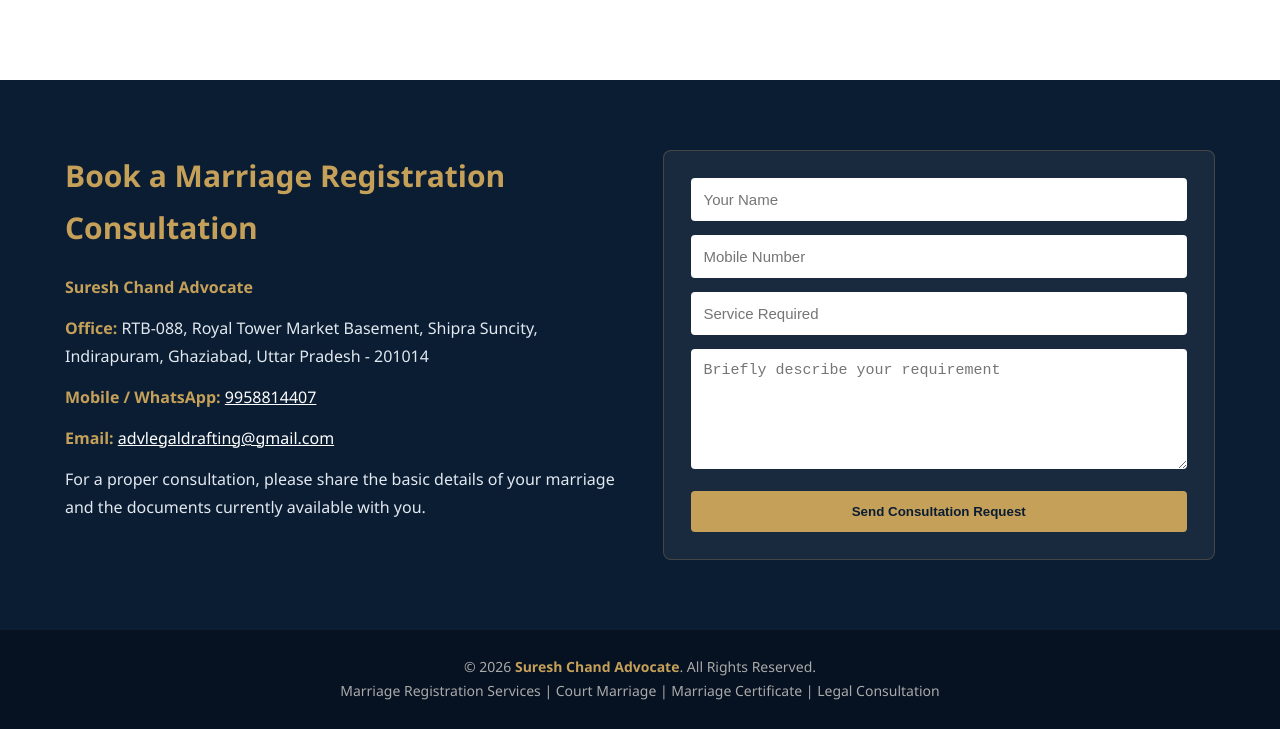
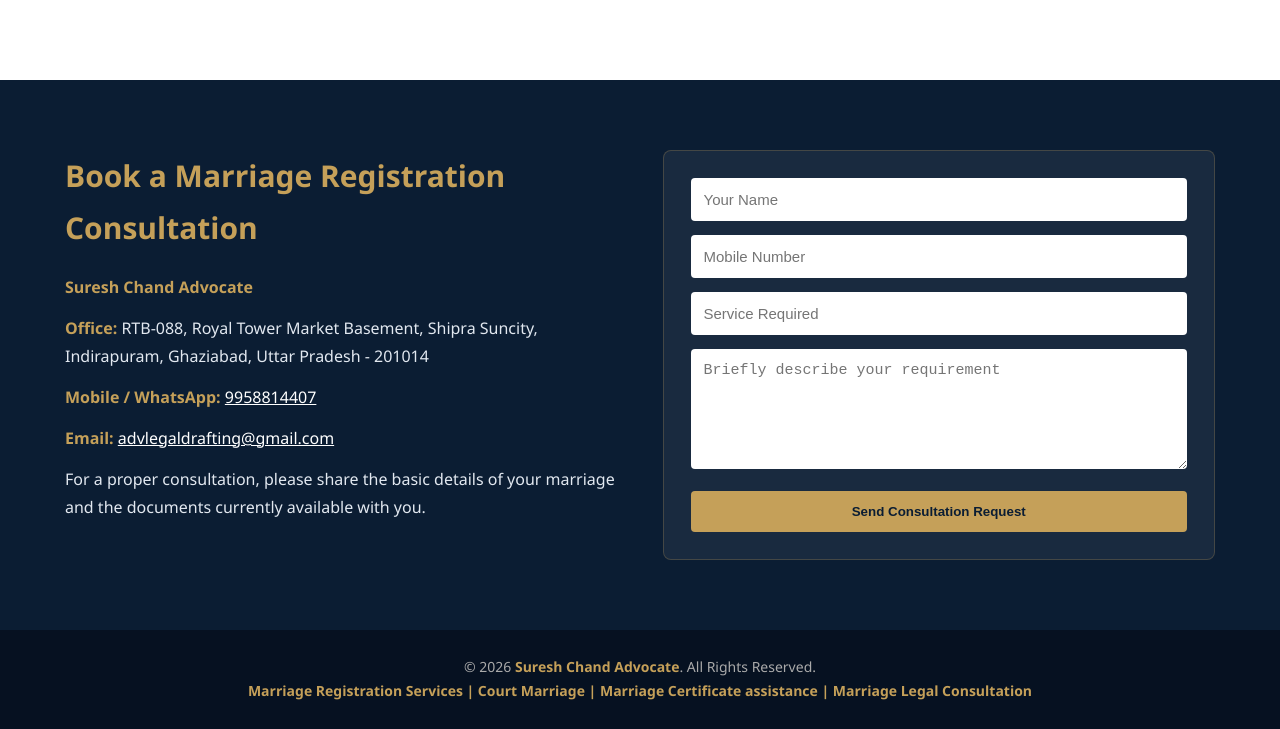
Before and after one commit to advlegaldrafting/marriage-registration-services, a plain HTML site: page index.html in a window 1280 px wide. Shown: the part 7175-7904 px from the top of the page. Drawn offline with Linux system fonts and the light colour scheme.

Commit message:
Update index.html

```diff
--- a/index.html
+++ b/index.html
@@ -392,7 +392,7 @@ nav li{margin:5px 9px}
 
 <footer>
   <p>&copy; 2026 <strong>Suresh Chand Advocate</strong>. All Rights Reserved.</p>
-  <p>Marriage Registration Services | Court Marriage | Marriage Certificate | Legal Consultation</p>
+  <p><strong>Marriage Registration Services | Court Marriage | Marriage Certificate assistance | Marriage Legal Consultation</strong></p>
 </footer>
 
 <a class="call-float" href="tel:+919958814407" aria-label="Call Suresh Chand Advocate">☎</a>
```
